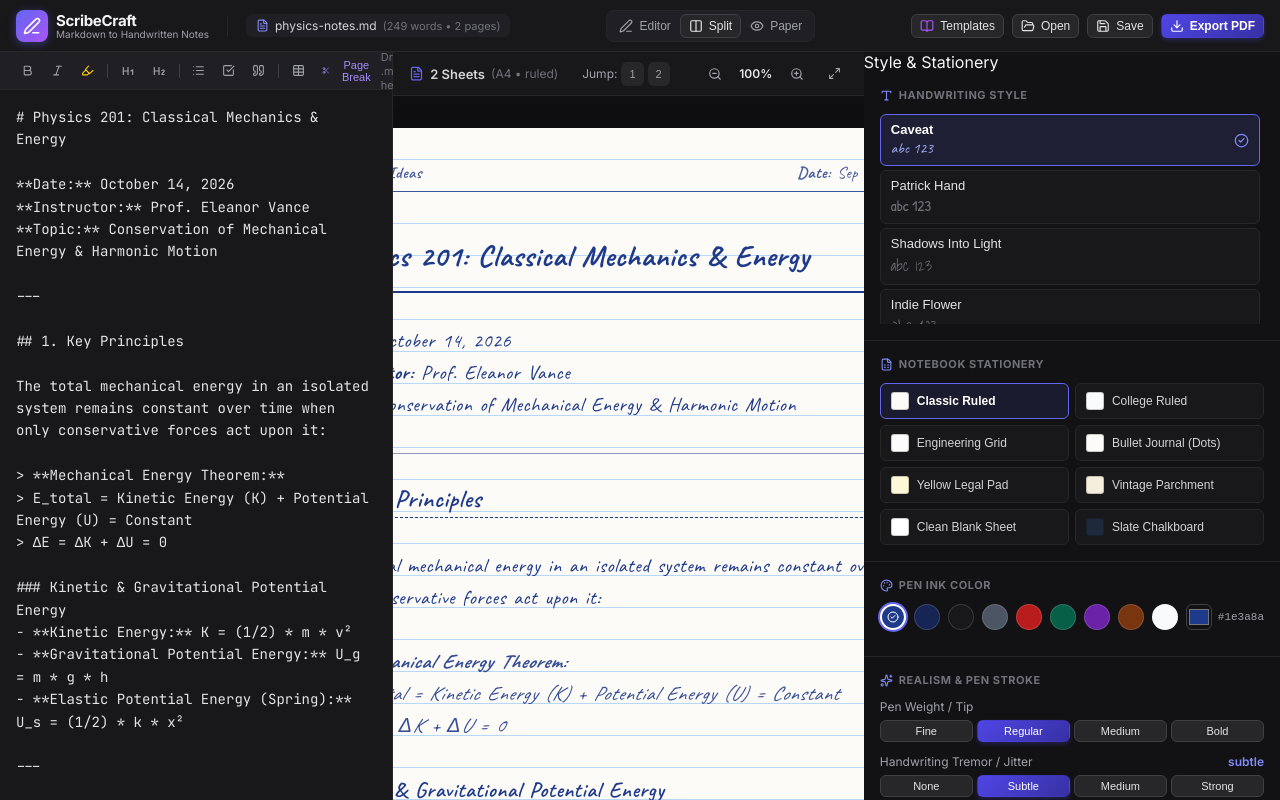
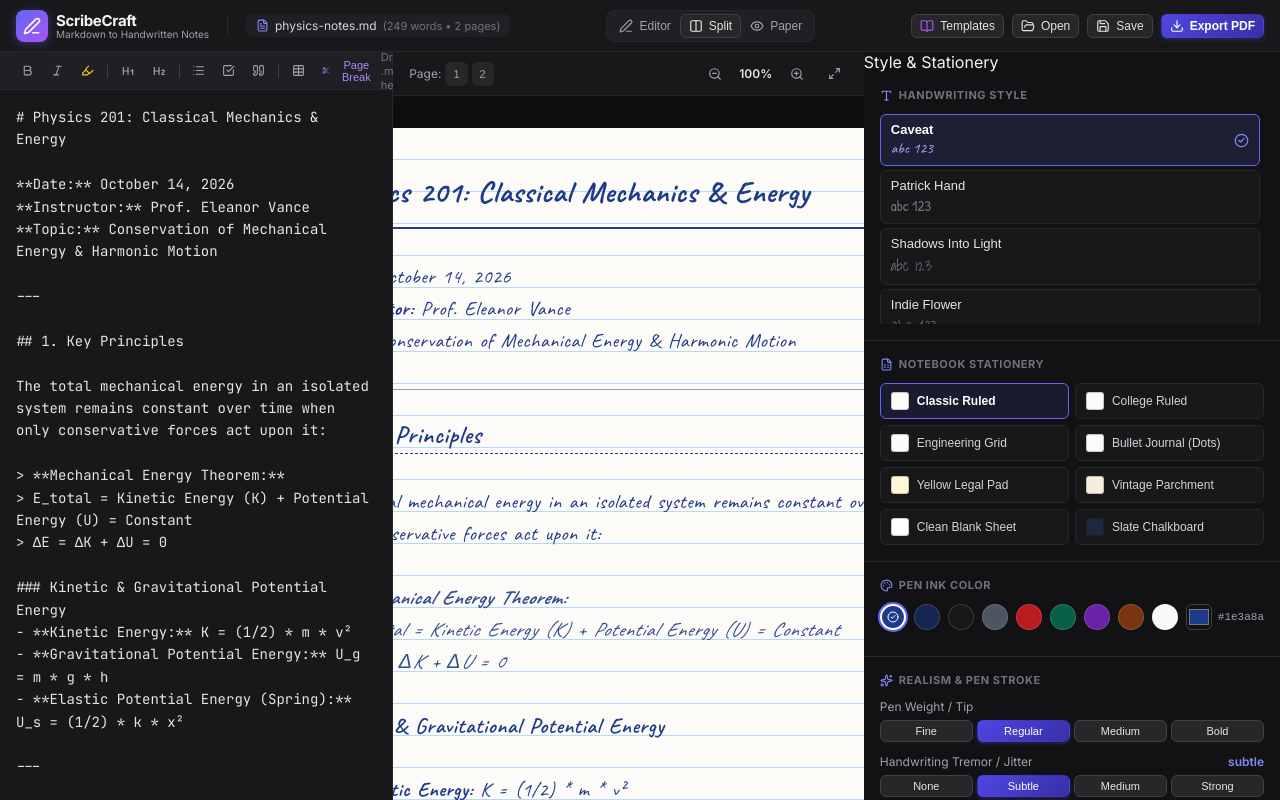
Before and after one commit to Abdullah-Developer68/handwriting-converter, a React (Vite) app: page / in a window 1280 px wide. Built offline with nearby package versions, Linux system fonts and the light colour scheme; a web font is replaced by a local one.

Commit message:
feat: remove default headers, page numbers and info bar from note sheets

```diff
--- a/src/renderer/components/PaperPreview.tsx
+++ b/src/renderer/components/PaperPreview.tsx
@@ -5,8 +5,7 @@ import { parseMarkdownToHtml } from '../utils/markdownParser';
 import {
   ZoomIn,
   ZoomOut,
-  Maximize2,
-  FileText
+  Maximize2
 } from 'lucide-react';
 
 interface PaperPreviewProps {
@@ -62,26 +61,16 @@ export const PaperPreview: React.FC<PaperPreviewProps> = ({
   };
 
   // Vertical rhythm: start text at an exact integer multiple of lineHeight
-  const topPadding = settings.showHeader ? settings.lineHeight : settings.lineHeight * 2;
+  const topPadding = settings.lineHeight;
 
   return (
     <div className="preview-pane">
       {/* Zoom and Page Nav Toolbar */}
       <div className="preview-toolbar no-print">
         <div style={{ display: 'flex', alignItems: 'center', gap: '12px' }}>
-          <div style={{ display: 'flex', alignItems: 'center', gap: '6px', fontSize: '13px', color: '#d4d4d8' }}>
-            <FileText size={15} color="#6366f1" />
-            <span style={{ fontWeight: 600 }}>
-              {pages.length} {pages.length === 1 ? 'Sheet' : 'Sheets'}
-            </span>
-            <span style={{ color: '#71717a', fontSize: '12px' }}>
-              ({settings.pageSize} • {settings.paperType})
-            </span>
-          </div>
-
           {pages.length > 1 && (
-            <div style={{ display: 'flex', alignItems: 'center', gap: '4px', marginLeft: '12px' }}>
-              <span style={{ fontSize: '12px', color: '#a1a1aa' }}>Jump:</span>
+            <div style={{ display: 'flex', alignItems: 'center', gap: '4px' }}>
+              <span style={{ fontSize: '12px', color: '#a1a1aa' }}>Page:</span>
               {pages.map((_, idx) => (
                 <button
                   key={idx}
@@ -159,8 +148,6 @@ export const PaperPreview: React.FC<PaperPreviewProps> = ({
         >
           {pages.map((pageMarkdown, index) => {
             const pageHtml = parseMarkdownToHtml(pageMarkdown);
-            const pageNum = index + 1;
-            const totalPages = pages.length;
 
             return (
               <div
@@ -203,63 +190,11 @@ export const PaperPreview: React.FC<PaperPreviewProps> = ({
                     transform: settings.slant !== 0 ? `skewX(${settings.slant}deg)` : undefined,
                   }}
                 >
-                  {/* Top Header / Notebook Meta */}
-                  {settings.showHeader && (
-                    <div
-                      style={{
-                        display: 'flex',
-                        justifyContent: 'space-between',
-                        alignItems: 'flex-end',
-                        height: `${settings.lineHeight}px`,
-                        lineHeight: `${settings.lineHeight}px`,
-                        borderBottom: '1.5px solid currentColor',
-                        paddingBottom: '2px',
-                        marginBottom: `${settings.lineHeight}px`,
-                        boxSizing: 'border-box',
-                        opacity: 0.82,
-                        fontSize: `${settings.fontSize * 0.82}px`,
-                      }}
-                    >
-                      <div style={{ fontWeight: 600 }}>
-                        {settings.headerSubject || 'Notes'}
-                      </div>
-                      <div style={{ display: 'flex', gap: '20px' }}>
-                        {settings.headerDate && (
-                          <span>
-                            <strong>Date:</strong> {settings.headerDate}
-                          </span>
-                        )}
-                        {settings.showPageNumbers && (
-                          <span>
-                            {settings.pageNumberStyle === 'x-of-y' && `Page ${pageNum} of ${totalPages}`}
-                            {settings.pageNumberStyle === 'page-x' && `Page ${pageNum}`}
-                            {settings.pageNumberStyle === 'number-only' && `${pageNum}`}
-                          </span>
-                        )}
-                      </div>
-                    </div>
-                  )}
-
                   {/* Rendered Markdown Body */}
                   <div
                     className={`handwriting-content ${penClass} ${jitterClass}`}
                     dangerouslySetInnerHTML={{ __html: pageHtml }}
                   />
-
-                  {/* Bottom Page Number if Header is disabled */}
-                  {!settings.showHeader && settings.showPageNumbers && (
-                    <div
-                      style={{
-                        height: `${settings.lineHeight}px`,
-                        lineHeight: `${settings.lineHeight}px`,
-                        textAlign: 'right',
-                        opacity: 0.75,
-                        fontSize: `${settings.fontSize * 0.8}px`,
-                      }}
-                    >
-                      - {pageNum} -
-                    </div>
-                  )}
                 </div>
               </div>
             );
--- a/src/renderer/components/StyleToolbar.tsx
+++ b/src/renderer/components/StyleToolbar.tsx
@@ -359,26 +359,6 @@ export const StyleToolbar: React.FC<StyleToolbarProps> = ({ settings, onChange }
               onChange={(e) => onChange({ showHoles: e.target.checked })}
             />
           </label>
-
-          {/* Header (Date / Subject) */}
-          <label style={{ display: 'flex', alignItems: 'center', justifyContent: 'space-between', fontSize: '12px', color: '#d4d4d8', cursor: 'pointer' }}>
-            <span>Date & Subject Header</span>
-            <input
-              type="checkbox"
-              checked={settings.showHeader}
-              onChange={(e) => onChange({ showHeader: e.target.checked })}
-            />
-          </label>
-
-          {/* Page Numbers */}
-          <label style={{ display: 'flex', alignItems: 'center', justifyContent: 'space-between', fontSize: '12px', color: '#d4d4d8', cursor: 'pointer' }}>
-            <span>Page Numbers</span>
-            <input
-              type="checkbox"
-              checked={settings.showPageNumbers}
-              onChange={(e) => onChange({ showPageNumbers: e.target.checked })}
-            />
-          </label>
         </div>
       </div>
     </div>
--- a/src/renderer/utils/paperStyles.ts
+++ b/src/renderer/utils/paperStyles.ts
@@ -116,10 +116,10 @@ export const DEFAULT_SETTINGS: HandwritingSettings = {
   showMarginLine: true,
   marginLineWidth: 75,
   showHoles: true,
-  showHeader: true,
-  headerDate: new Date().toLocaleDateString('en-US', { month: 'short', day: 'numeric', year: 'numeric' }),
-  headerSubject: 'Notes & Ideas',
-  showPageNumbers: true,
+  showHeader: false,
+  headerDate: '',
+  headerSubject: '',
+  showPageNumbers: false,
   pageNumberStyle: 'page-x',
   slant: 0,
   baselineOffset: 0,
```
